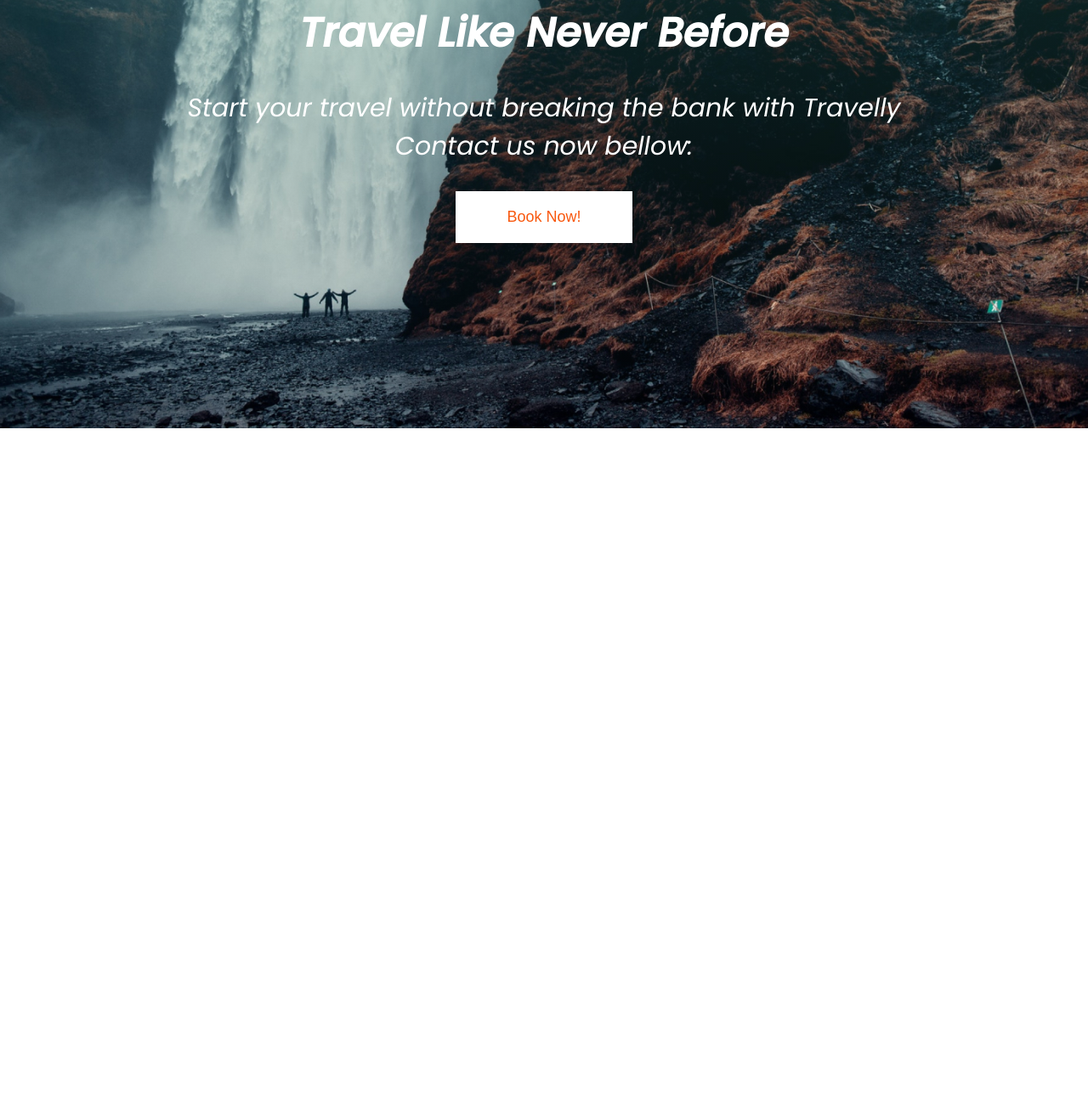
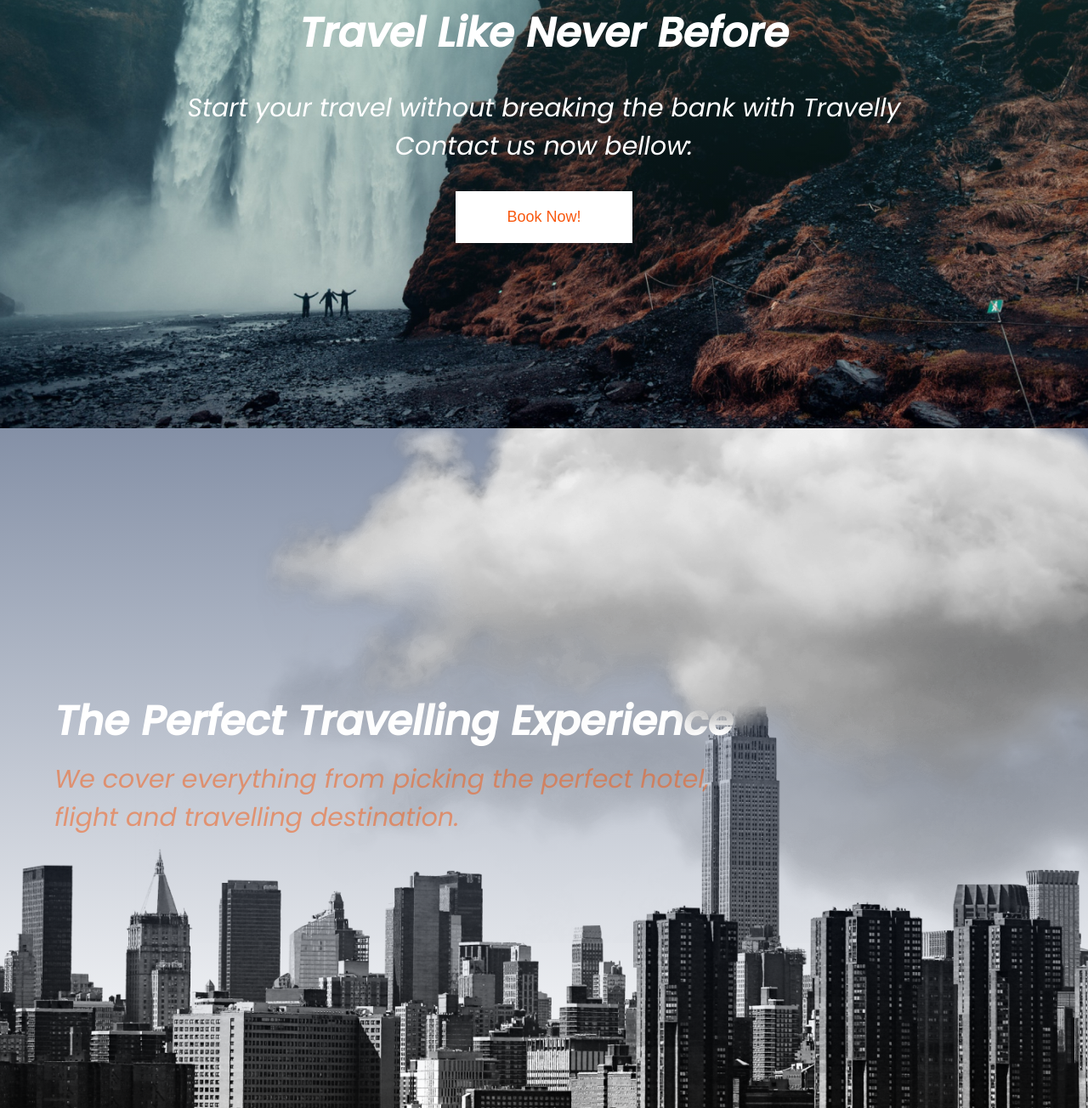
Before and after one commit to frodri13/Travelly, a plain HTML site: page index.html in a window 1280 px wide. Shown: the part 296-1600 px from the top of the page at 85% size. Before the commit the page ends 800 px from the top, so only its background shows below. Drawn offline with Linux system fonts and the light colour scheme; a web font is replaced by a local one.

Commit message:
style: add clouds and transition to button

```diff
--- a/index.html
+++ b/index.html
@@ -38,5 +38,16 @@
       </h3>
       <button>Book Now!</button>
     </section>
+    <section id="locations">
+      <header class="locations-head">
+        <h2>The Perfect Travelling Experience</h2>
+        <h3>
+          We cover everything from picking the perfect hotel, <br />
+          flight and travelling destination.
+        </h3>
+        <img src="./img/cloud.png" class="moving-cloud-1 cloud" alt="" />
+        <img src="./img/cloud.png" class="moving-cloud-2 cloud" alt="" />
+      </header>
+    </section>
   </body>
 </html>
--- a/style.css
+++ b/style.css
@@ -43,6 +43,11 @@
   padding: 2rem 6rem;
   font-size: 1.8rem;
   cursor: pointer;
+  transition: all 0.4s ease-in-out;
+}
+button:hover {
+  background: #f8580e;
+  color: white;
 }
 
 /* Nav Section with Hero */
@@ -81,7 +86,7 @@
   /* the height will make it bigger */
   min-height: 90vh;
   background: linear-gradient(rgba(51, 155, 141, 0.3), transparent),
-    url("/img/landing-page.jpg");
+    url("./img/landing-page.jpg");
   background-repeat: no-repeat;
   background-size: cover;
   background-position: center;
@@ -96,6 +101,48 @@
   padding: 3rem;
 }
 
+/* LOCATIONS SECTION */
+
+#locations {
+  min-height: 100vh;
+  background: linear-gradient(rgba(10, 34, 78, 0.5), transparent),
+    url("./img/new-york-page.png");
+  background-repeat: no-repeat;
+  background-size: cover;
+  background-position: center;
+  color: white;
+  display: flex;
+  flex-direction: column;
+  justify-content: center;
+  align-items: center;
+  position: relative;
+  /* text-align: center; */
+}
+.locations-head {
+  width: 90%;
+  margin: auto;
+}
+.locations-head h3 {
+  padding: 1rem 0rem;
+  color: #f8580e;
+  opacity: 0.5;
+}
+
+.cloud {
+  position: absolute;
+  top: 0%;
+  right: 0%;
+}
+
+.moving-cloud-1 {
+}
+.moving-cloud-2 {
+  top: 20%;
+  z-index: -1;
+  opacity: 0.5;
+}
+
+/* Media Query */
 @media screen and (max-width: 932) {
   html {
     font-size: 45%;
```
